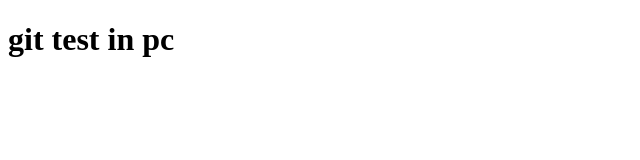
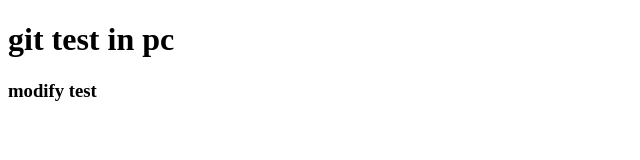
Before and after one commit to NoAnt01/test, a plain HTML site: page pctest.html in a window 1280 px wide. Shown: the whole page, without its empty margins (0-640 px from the left). Drawn offline with Linux system fonts and the light colour scheme.

Commit message:
second commit

```diff
--- a/pctest.html
+++ b/pctest.html
@@ -8,4 +8,5 @@
     <title>Document</title>
 </head>
     <h1>git test in pc</h1>
+    <h3>modify test</h3>
 </html>
```
